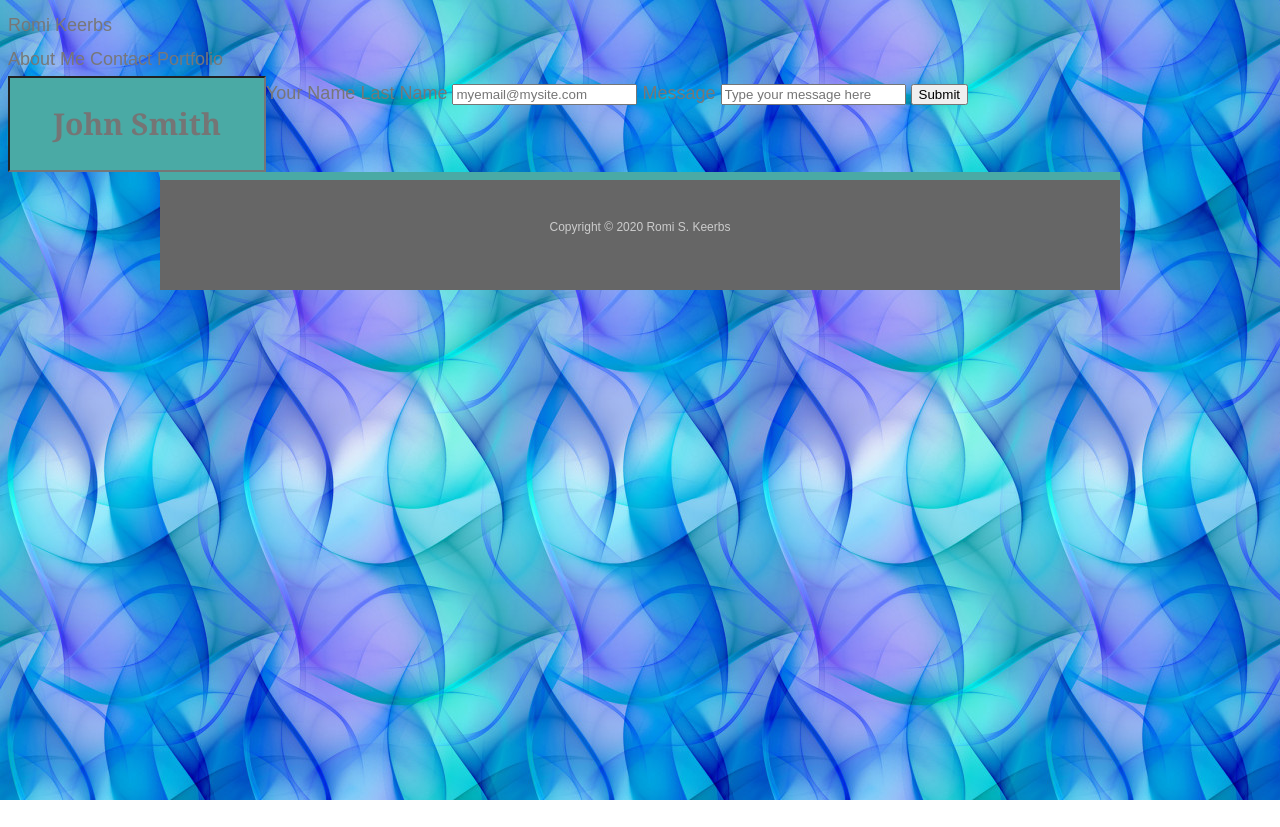
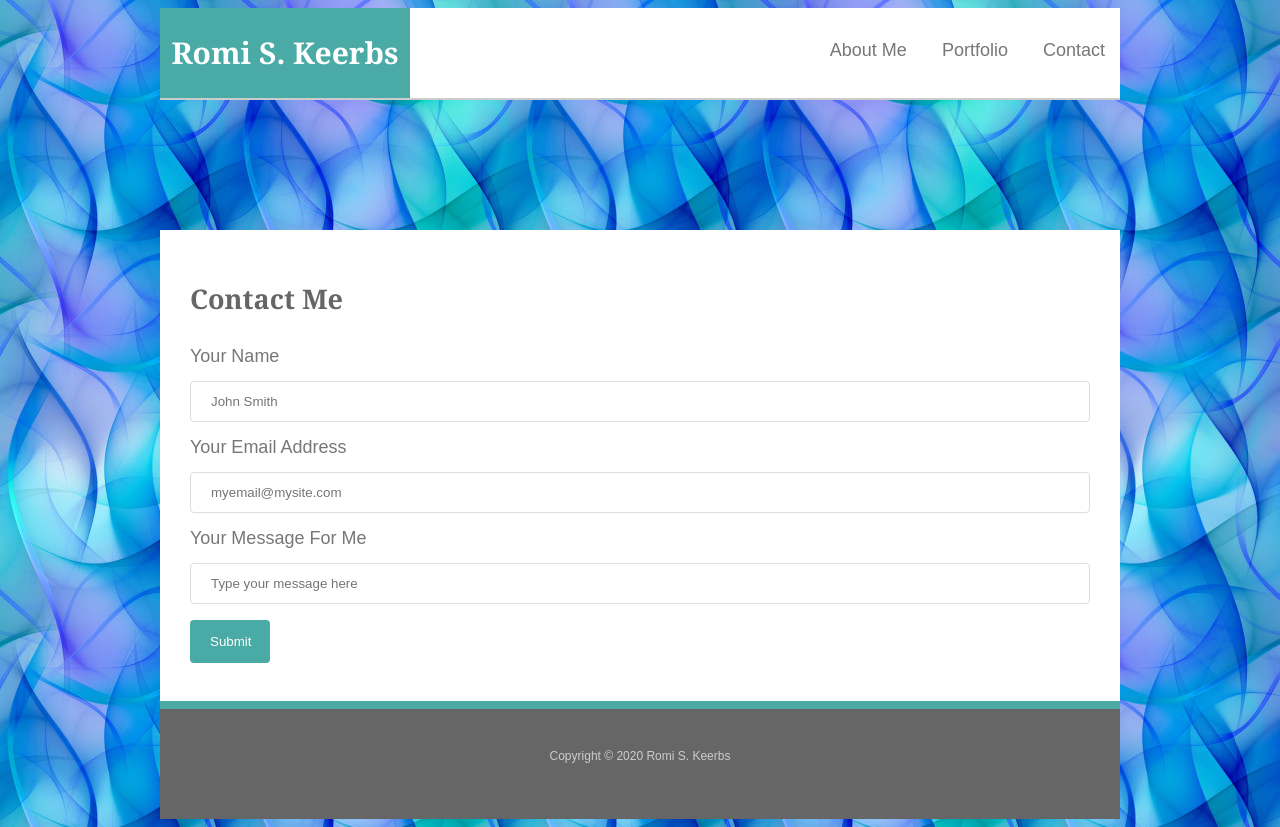
Before and after one commit to rskeerbs/portfolio, a plain HTML site: page contact.html in a window 1280 px wide. Before the commit the page ends 800 px from the top, so only its background shows below. Drawn offline with Linux system fonts and the light colour scheme.

Commit message:
tweaked contact page

```diff
--- a/assets/css/style.css
+++ b/assets/css/style.css
@@ -44,7 +44,7 @@ nav {
 }
 
 nav a {
-  padding: 10px;
+  padding: 15px;
 }
 
 a:link {
@@ -98,3 +98,28 @@ footer {
   background: #ffffff;
   padding: 30px;
 }
+
+input[type=text], select {
+  width: 100%;
+  padding: 12px 20px;
+  margin: 8px 0;
+  display: inline-block;
+  border: 1px solid #dddddd;
+  border-radius: 4px;
+  box-sizing: border-box;
+}
+
+input[type=submit] {
+  width: 80px;
+  background-color: #4aaaa5;
+  color: white;
+  padding: 14px 20px;
+  margin: 8px 0;
+  border: none;
+  border-radius: 4px;
+  cursor: pointer;
+}
+
+input[type=submit]:hover {
+  background-color: #777777;
+}
--- a/contact.html
+++ b/contact.html
@@ -2,39 +2,51 @@
 <html lang="en">
 
     <head>
-    <meta charset="utf-8">
-
+        <meta charset="UTF-8">
         <title>Romi Keerbs' Portfolio Pages</title>
         <link rel="stylesheet" type="text/css" href="assets/css/style.css">
-
       </head>
 
       <body>
 
-        <header>
-            <div class="name">Romi Keerbs</h1></class> <div class="nav"><a href="index.html">  About Me  </a><a href="...">  Contact  </a><a href="portfolio.html">  Portfolio  </a></class>
+        <header id="page-head">
+          <div class="container">
+            <a href="index.html" id="name">Romi S. Keerbs</a>
+            <nav>
+              <a href="index.html">About Me</a>
+              <a href="portfolio.html">Portfolio</a>
+              <a href="...">Contact</a>
+            </nav>
+          </div>
         </header>
 
-         <div class="wrapper">
+        <div id="main-container" class="container">
+          <section class="main-section">
+            <h1>Contact Me</h1>
 
-        <section id="content">
-            <div>
             <form action="/action_page.php">
               <label for="name">Your Name</label>
-                  <input type="text" id="name" name="name" placeholder="John Smith">
+              <input type="text" id="your-name" name="your-name" placeholder="John Smith">
 
-                  <label for="lname">Last Name</label>
+              <label for="lname">Your Email Address</label>
               <input type="text" id="email" name="email" placeholder="myemail@mysite.com">
 
-                  <label for="message">Message</label>
+              <label for="message">Your Message For Me</label>
               <input type="text" id="message" name="message" placeholder="Type your message here">
+
 
               <input type="submit" value="Submit">
             </form>
-              </div></section>
+
+          </section>
+
         </div>
-        <div class="push"></div>
-    <footer class="footer">Copyright © 2020 Romi S. Keerbs</footer>
 
+        <footer>
+          <div class="container">
+            Copyright &copy; 2020 Romi S. Keerbs
+          </div>
+        </footer>
+      </body>
 
-</body>
+      </html>
```
Also changed, not shown: portfolio.html (+22 -10 lines). Lines whose indentation alone changed are shown as unchanged.
